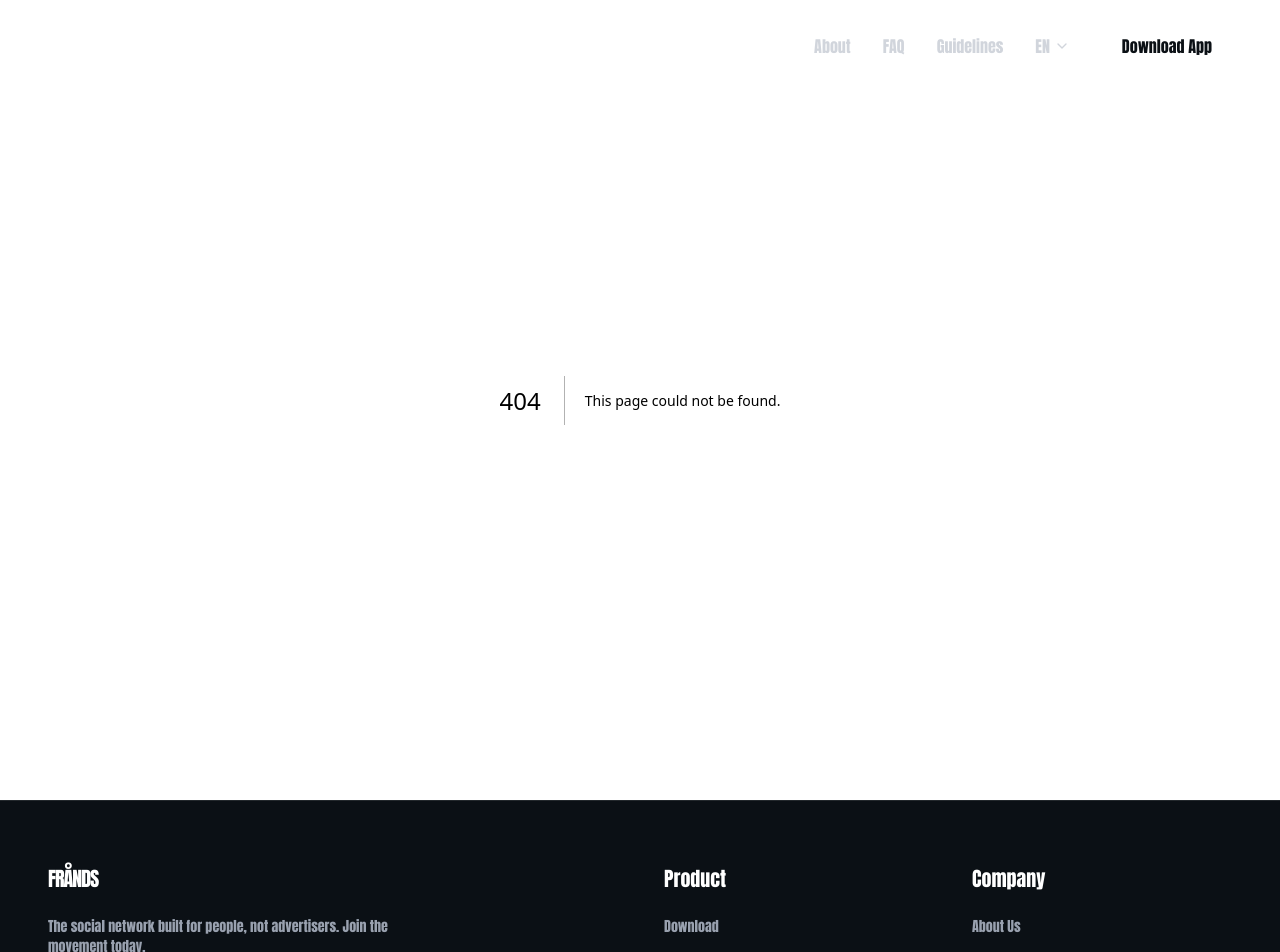
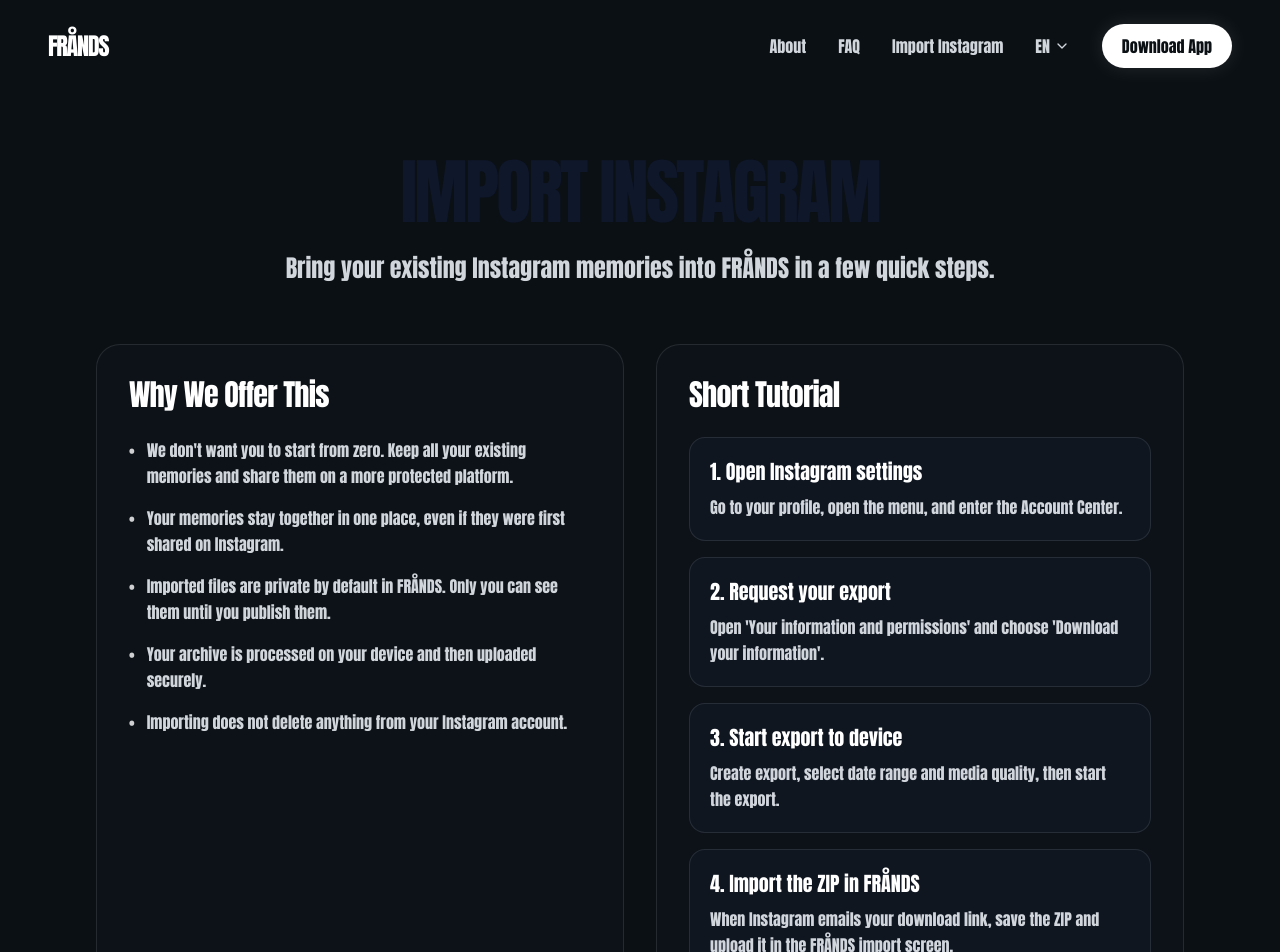
Before and after one commit to benekunzi/friends-website, a Next.js app: page /instagram-import in a window 1280 px wide. Before the commit this address had no page. Shown: the top 952 px of the page. Built offline with nearby package versions, Linux system fonts and the light colour scheme.

Commit message:
Add Instagram import page and update translations; implement InstagramImportGuide component and modify Navbar and Footer for new functionality

```diff
--- /dev/null
+++ b/src/app/instagram-import/page.tsx
@@ -0,0 +1,10 @@
+import React from "react";
+import InstagramImportGuide from "@/components/InstagramImportGuide";
+
+export default function Page() {
+    return (
+        <main className="min-h-screen bg-[#0b1015] pt-32 pb-20">
+            <InstagramImportGuide />
+        </main>
+    );
+}
--- a/src/components/Footer.tsx
+++ b/src/components/Footer.tsx
@@ -1,7 +1,12 @@
+"use client";
+
 import React from "react";
 import Link from "next/link";
+import { useLanguage } from "@/context/LanguageContext";
 
 export default function Footer() {
+    const { t } = useLanguage();
+
     return (
         <footer className="bg-[#0b1015] text-white py-16 pb-28 md:pb-16 border-t border-white/10 relative z-10">
             <div className="max-w-7xl mx-auto px-6 md:px-12">
@@ -30,8 +35,8 @@
                             <li><Link href="/about" className="hover:text-white transition-colors">About Us</Link></li>
                             <li><Link href="#contact" className="hover:text-white transition-colors">Contact</Link></li>
                             <li><Link href="/privacyPolicy" className="hover:text-white transition-colors">Privacy Policy</Link></li>
+                            <li><Link href="/community-guidelines" className="hover:text-white transition-colors">{t.navbar.guidelines}</Link></li>
                             <li><Link href="/termsOfUse" className="hover:text-white transition-colors">Terms of Service</Link></li>
-                            <li><Link href="/community-guidelines" className="hover:text-white transition-colors">Community Guidelines</Link></li>
                         </ul>
                     </div>
                 </div>
--- /dev/null
+++ b/src/components/InstagramImportGuide.tsx
@@ -0,0 +1,55 @@
+"use client";
+
+import { useLanguage } from "@/context/LanguageContext";
+import { Anton } from "next/font/google";
+
+const anton = Anton({ weight: "400", subsets: ["latin"] });
+
+export default function InstagramImportGuide() {
+    const { t } = useLanguage();
+    const content = t.instagramImportPage;
+
+    return (
+        <section className="container-custom max-w-6xl pt-8">
+            <div className="mb-14 text-center">
+                <span className={`block ${anton.className} uppercase text-5xl md:text-7xl tracking-[-0.04em] leading-[0.9]`}>
+                    {content.title}
+                </span>
+                <p className="mt-6 text-lg md:text-2xl text-gray-300 max-w-3xl mx-auto leading-relaxed">
+                    {content.subtitle}
+                </p>
+            </div>
+
+            <div className="grid gap-8 lg:grid-cols-2 mb-8">
+                <article className="rounded-3xl border border-white/10 bg-[#0c1218] p-7 md:p-8">
+                    <h2 className="text-2xl md:text-3xl text-white mb-6 tracking-tight">{content.whyTitle}</h2>
+                    <ul className="space-y-4 text-gray-300 leading-relaxed">
+                        {content.whyItems.map((item, index) => (
+                            <li key={index} className="flex gap-3">
+                                <span className="text-white/80">•</span>
+                                <span>{item}</span>
+                            </li>
+                        ))}
+                    </ul>
+                </article>
+
+                <article className="rounded-3xl border border-white/10 bg-[#0c1218] p-7 md:p-8">
+                    <h2 className="text-2xl md:text-3xl text-white mb-6 tracking-tight">{content.stepsTitle}</h2>
+                    <div className="space-y-4">
+                        {content.steps.map((step, index) => (
+                            <div key={index} className="rounded-2xl border border-white/10 bg-[#0f1620] p-5">
+                                <h3 className="text-white text-lg md:text-xl mb-2">{step.title}</h3>
+                                <p className="text-gray-300 leading-relaxed">{step.description}</p>
+                            </div>
+                        ))}
+                    </div>
+                </article>
+            </div>
+
+            <article className="rounded-3xl border border-white/10 bg-[#0c1218] p-7 md:p-8">
+                <h2 className="text-2xl md:text-3xl text-white mb-3 tracking-tight">{content.noteTitle}</h2>
+                <p className="text-gray-300 text-lg leading-relaxed">{content.noteText}</p>
+            </article>
+        </section>
+    );
+}
--- a/src/components/Navbar.tsx
+++ b/src/components/Navbar.tsx
@@ -44,8 +44,8 @@
                     <Link href="/faq" className="font-medium text-gray-300 hover:text-white transition-colors">
                         {t.navbar.faq}
                     </Link>
-                    <Link href="/community-guidelines" className="font-medium text-gray-300 hover:text-white transition-colors">
-                        {t.navbar.guidelines}
+                    <Link href="/instagram-import" className="font-medium text-gray-300 hover:text-white transition-colors">
+                        {t.navbar.instagramImport}
                     </Link>
 
                     <div className="relative">
@@ -114,11 +114,11 @@
                             {t.navbar.faq}
                         </Link>
                         <Link
-                            href="/community-guidelines"
+                            href="/instagram-import"
                             className="text-lg font-medium text-gray-300 hover:text-white transition-colors"
                             onClick={() => setIsMobileMenuOpen(false)}
                         >
-                            {t.navbar.guidelines}
+                            {t.navbar.instagramImport}
                         </Link>
 
                         <div className="flex justify-center space-x-4 pt-4 border-t border-white/10">
--- a/src/translations/index.ts
+++ b/src/translations/index.ts
@@ -4,6 +4,7 @@
             about: "About",
             faq: "FAQ",
             guidelines: "Guidelines",
+            instagramImport: "Import Instagram",
             downloadApp: "Download App",
         },
         navItems: {
@@ -75,12 +76,46 @@
                 { q: "How can I delete my account?", a: "You can delete your account at any time by going to the settings page and clicking the 'Delete Account' button. Your account and all associated data will be permanently and irreversibly removed." }
             ]
         },
+        instagramImportPage: {
+            title: "Import Instagram",
+            subtitle: "Bring your existing Instagram memories into FRÅNDS in a few quick steps.",
+            whyTitle: "Why We Offer This",
+            whyItems: [
+                "We don't want you to start from zero. Keep all your existing memories and share them on a more protected platform.",
+                "Your memories stay together in one place, even if they were first shared on Instagram.",
+                "Imported files are private by default in FRÅNDS. Only you can see them until you publish them.",
+                "Your archive is processed on your device and then uploaded securely.",
+                "Importing does not delete anything from your Instagram account.",
+            ],
+            stepsTitle: "Short Tutorial",
+            steps: [
+                {
+                    title: "1. Open Instagram settings",
+                    description: "Go to your profile, open the menu, and enter the Account Center.",
+                },
+                {
+                    title: "2. Request your export",
+                    description: "Open 'Your information and permissions' and choose 'Download your information'.",
+                },
+                {
+                    title: "3. Start export to device",
+                    description: "Create export, select date range and media quality, then start the export.",
+                },
+                {
+                    title: "4. Import the ZIP in FRÅNDS",
+                    description: "When Instagram emails your download link, save the ZIP and upload it in the FRÅNDS import screen.",
+                },
+            ],
+            noteTitle: "Good to know",
+            noteText: "Instagram usually sends the export link within a few minutes, but it can take longer for larger accounts.",
+        },
     },
     de: {
         navbar: {
             about: "Über uns",
             faq: "FAQ",
             guidelines: "Richtlinien",
+            instagramImport: "Instagram importieren",
             downloadApp: "App Herunterladen",
         },
         navItems: {
@@ -152,12 +187,46 @@
                 { q: "Wie kann ich mein Konto löschen?", a: "Du kannst dein Konto jederzeit löschen, indem du in die Einstellungen gehst und auf den Button 'Konto löschen' klickst. Dein Konto und alle damit verbundenen Daten werden dadurch unwiderruflich und dauerhaft entfernt." }
             ]
         },
+        instagramImportPage: {
+            title: "Instagram importieren",
+            subtitle: "Hole deine bestehenden Instagram-Erinnerungen in wenigen Schritten zu FRÅNDS.",
+            whyTitle: "Warum wir das anbieten",
+            whyItems: [
+                "Wir wollen nicht, dass du bei null startest. Nimm all deine bestehenden Erinnerungen mit und teile sie auf einer besser geschützten Plattform.",
+                "Deine Erinnerungen bleiben an einem Ort, auch wenn sie zuerst auf Instagram geteilt wurden.",
+                "Importierte Inhalte sind in FRÅNDS standardmäßig privat. Nur du siehst sie, bis du sie veröffentlichst.",
+                "Dein Archiv wird auf deinem Gerät verarbeitet und anschließend sicher hochgeladen.",
+                "Durch den Import wird nichts bei Instagram gelöscht.",
+            ],
+            stepsTitle: "Kurzanleitung",
+            steps: [
+                {
+                    title: "1. Instagram-Einstellungen öffnen",
+                    description: "Gehe auf dein Profil, öffne das Menü und dann die Kontoübersicht.",
+                },
+                {
+                    title: "2. Export anfragen",
+                    description: "Öffne 'Deine Informationen und Berechtigungen' und wähle 'Datein exportieren'.",
+                },
+                {
+                    title: "3. Export auf Gerät starten",
+                    description: "Erstelle den Export, wähle Zeitraum und Medienqualität und starte den Export.",
+                },
+                {
+                    title: "4. ZIP in FRÅNDS importieren",
+                    description: "Sobald du den Download-Link per E-Mail bekommst, lade die ZIP herunter und importiere sie im FRÅNDS-Importscreen.",
+                },
+            ],
+            noteTitle: "Gut zu wissen",
+            noteText: "Der Download-Link kommt oft nach wenigen Minuten, kann bei großen Konten aber länger dauern.",
+        },
     },
     es: {
         navbar: {
             about: "Sobre nosotros",
             faq: "Preguntas frecuentes",
             guidelines: "Directrices",
+            instagramImport: "Importar Instagram",
             downloadApp: "Descargar App",
         },
         navItems: {
@@ -229,6 +298,39 @@
                 { q: "¿Cómo puedo eliminar mi cuenta?", a: "Puedes eliminar tu cuenta en cualquier momento accediendo a la página de ajustes y haciendo clic en el botón de eliminar cuenta. Tu cuenta y todos los datos asociados se eliminarán de forma permanente y sin posibilidad de recuperación." }
             ]
         },
+        instagramImportPage: {
+            title: "Importar Instagram",
+            subtitle: "Lleva tus recuerdos de Instagram a FRÅNDS en unos pocos pasos.",
+            whyTitle: "Por qué lo ofrecemos",
+            whyItems: [
+                "No queremos que empieces desde cero. Conserva todos tus recuerdos y compártelos en una plataforma mejor protegida.",
+                "Tus recuerdos quedan en un solo lugar, aunque primero los hayas compartido en Instagram.",
+                "Los archivos importados son privados por defecto en FRÅNDS. Solo tú los ves hasta publicarlos.",
+                "Tu archivo se procesa en tu dispositivo y luego se sube de forma segura.",
+                "Importar no elimina nada de tu cuenta de Instagram.",
+            ],
+            stepsTitle: "Tutorial corto",
+            steps: [
+                {
+                    title: "1. Abre los ajustes de Instagram",
+                    description: "Ve a tu perfil, abre el menú y entra en el Centro de cuentas.",
+                },
+                {
+                    title: "2. Solicita la exportación",
+                    description: "Abre 'Tu información y permisos' y elige 'Descargar tu información'.",
+                },
+                {
+                    title: "3. Inicia la exportación al dispositivo",
+                    description: "Crea la exportación, selecciona rango de fechas y calidad, y luego iníciala.",
+                },
+                {
+                    title: "4. Importa el ZIP en FRÅNDS",
+                    description: "Cuando recibas el enlace por correo, descarga el ZIP y súbelo en la pantalla de importación de FRÅNDS.",
+                },
+            ],
+            noteTitle: "Importante",
+            noteText: "El enlace de descarga suele llegar en pocos minutos, pero puede tardar más en cuentas grandes.",
+        },
     },
 };
 
```
